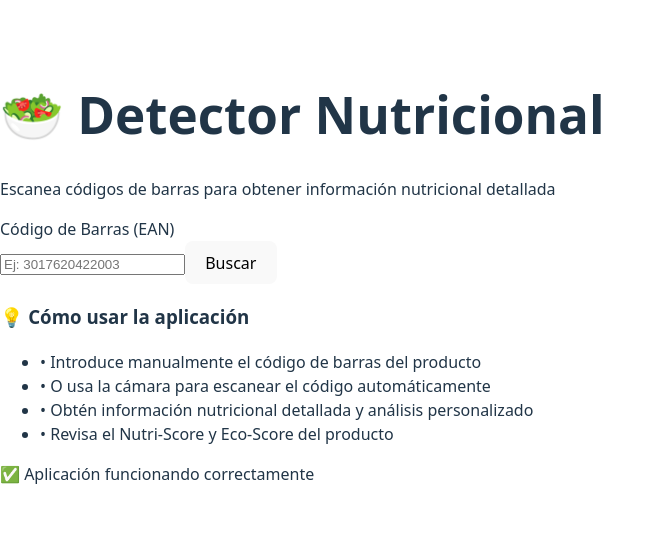
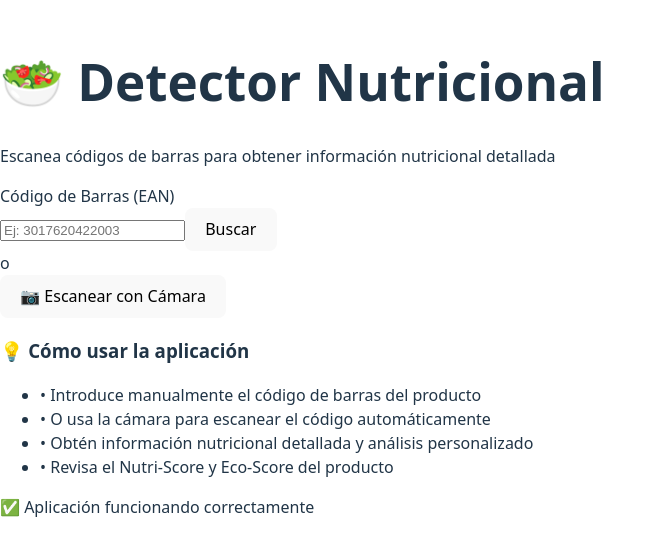
Before and after one commit to jortecs/Detector-nutricional, a React (Vite) app: page / in a window 1280 px wide. Shown: the part 123-678 px from the top of the page, without its empty margins (0-664 px from the left). Built offline with nearby package versions, Linux system fonts and the light colour scheme.

Commit message:
Restore full application functionality

```diff
--- a/src/App.jsx
+++ b/src/App.jsx
@@ -1,17 +1,67 @@
 import React, { useState } from 'react';
+import BarcodeScanner from './components/BarcodeScanner';
+import ProductResults from './components/ProductResults';
+import { getProductInfo } from './services/openFoodFactsService';
+import { getNutritionalAnalysis } from './services/openAIService';
 
 function App() {
   const [ean, setEan] = useState('');
+  const [product, setProduct] = useState(null);
+  const [analysis, setAnalysis] = useState(null);
   const [loading, setLoading] = useState(false);
+  const [error, setError] = useState(null);
+  const [showScanner, setShowScanner] = useState(false);
 
-  const handleSubmit = (e) => {
+  const handleSearch = async (searchEan) => {
+    if (!searchEan.trim()) {
+      setError('Por favor, introduce un código de barras válido');
+      return;
+    }
+
+    setLoading(true);
+    setError(null);
+    setProduct(null);
+    setAnalysis(null);
+
+    try {
+      // Obtener información del producto
+      const productResult = await getProductInfo(searchEan);
+
+      if (!productResult.success) {
+        setError(productResult.error);
+        setLoading(false);
+        return;
+      }
+
+      setProduct(productResult.data);
+
+      // Obtener análisis de IA
+      const analysisResult = await getNutritionalAnalysis(productResult.data);
+
+      if (analysisResult.success) {
+        setAnalysis(analysisResult.data);
+      } else {
+        console.warn('Error en análisis de IA:', analysisResult.error);
+        // No mostramos error si falla la IA, solo el análisis
+      }
+
+    } catch (err) {
+      setError('Error al procesar la solicitud');
+      console.error('Error:', err);
+    } finally {
+      setLoading(false);
+    }
+  };
+
+  const handleScan = (scannedEan) => {
+    setEan(scannedEan);
+    setShowScanner(false);
+    handleSearch(scannedEan);
+  };
+
+  const handleManualSubmit = (e) => {
     e.preventDefault();
-    setLoading(true);
-    // Simular carga
-    setTimeout(() => {
-      setLoading(false);
-      alert(`Código escaneado: ${ean}`);
-    }, 1000);
+    handleSearch(ean);
   };
 
   return (
@@ -29,7 +79,7 @@ function App() {
 
         {/* Formulario de búsqueda */}
         <div className="bg-white rounded-lg shadow-md p-6">
-          <form onSubmit={handleSubmit} className="space-y-4">
+          <form onSubmit={handleManualSubmit} className="space-y-4">
             <div>
               <label htmlFor="ean" className="block text-sm font-medium text-gray-700 mb-2">
                 Código de Barras (EAN)
@@ -52,10 +102,33 @@ function App() {
                 </button>
               </div>
             </div>
+
+            <div className="text-center">
+              <span className="text-gray-500">o</span>
+            </div>
+
+            <div className="text-center">
+              <button
+                type="button"
+                onClick={() => setShowScanner(true)}
+                className="px-6 py-2 bg-green-500 text-white rounded-lg hover:bg-green-600"
+              >
+                📷 Escanear con Cámara
+              </button>
+            </div>
           </form>
         </div>
 
+        {/* Resultados */}
+        <ProductResults
+          product={product}
+          analysis={analysis}
+          loading={loading}
+          error={error}
+        />
+
         {/* Información adicional */}
+        {!product && !loading && !error && (
           <div className="bg-blue-50 border border-blue-200 rounded-lg p-6 mt-6">
             <h3 className="text-lg font-semibold text-blue-800 mb-2">
               💡 Cómo usar la aplicación
@@ -67,6 +140,7 @@ function App() {
               <li>• Revisa el Nutri-Score y Eco-Score del producto</li>
             </ul>
           </div>
+        )}
 
         {/* Estado de la aplicación */}
         <div className="bg-green-50 border border-green-200 rounded-lg p-4 mt-6">
@@ -75,6 +149,14 @@ function App() {
           </p>
         </div>
       </div>
+
+      {/* Modal del escáner */}
+      {showScanner && (
+        <BarcodeScanner
+          onScan={handleScan}
+          onClose={() => setShowScanner(false)}
+        />
+      )}
     </div>
   );
 }
```
Lines whose indentation alone changed are shown as unchanged.
